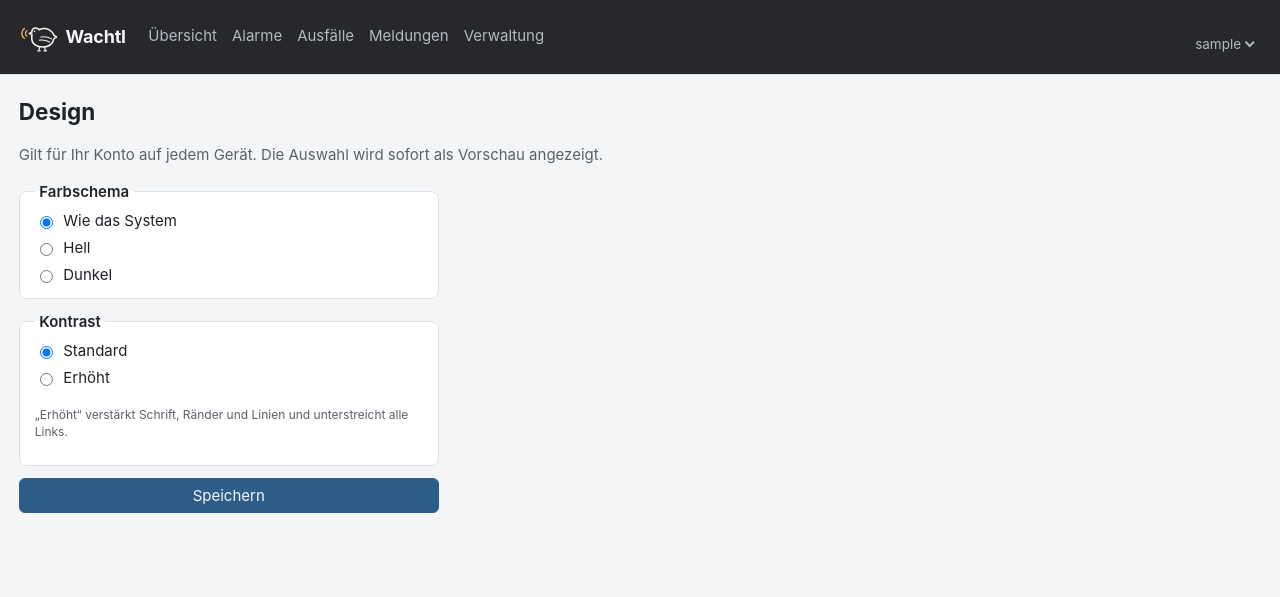
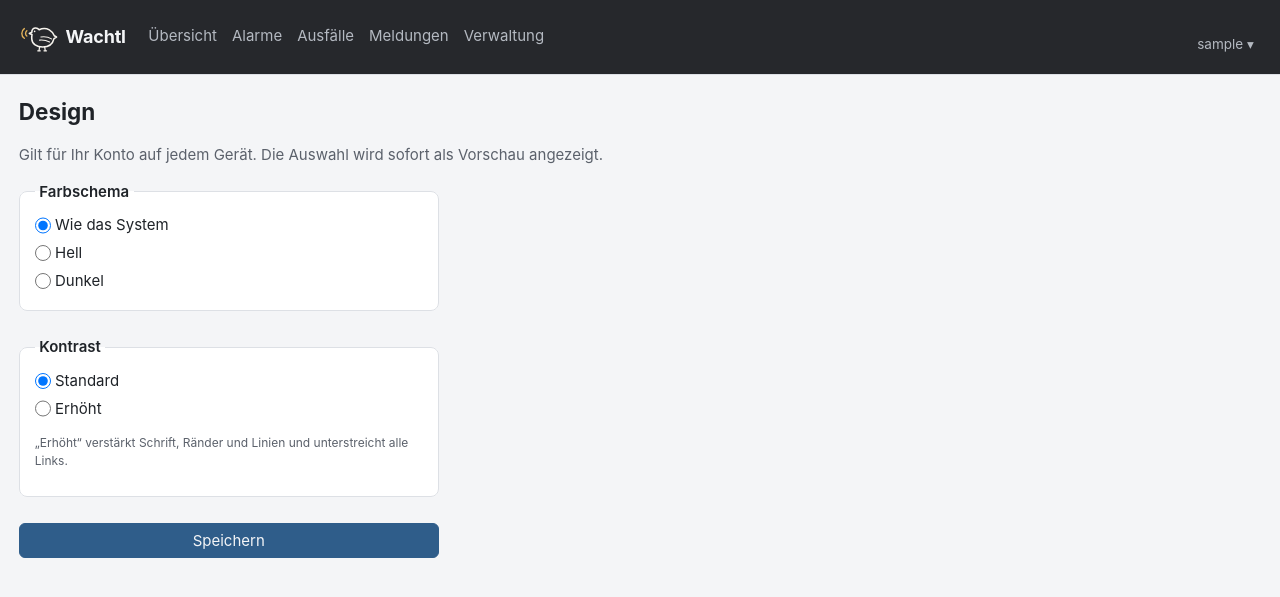
Before and after one commit to fkroczak/Wachtl, a Flask app: page /account/design in a window 1280 px wide. Shown: the top 597 px of the page. Run offline with Flask 3, Linux system fonts and the light colour scheme; the visitor is signed in with stand-in values (Sample User, id 1); data comes from the database, SQL or seed files in the repository; data that the repository does not hold is empty; some libraries are stand-ins or nearby versions.

Commit message:
CSS-Budget einhalten: Farben mit light-dark() statt doppelter Dunkel-Blöcke
- Jede Farbe einmal als light-dark(hell, dunkel); data-theme setzt nur noch
  color-scheme, System folgt automatisch. Stylesheet 24,4 KB statt 26,4 KB
  (Lighthouse-Budget 25 KB)
- Kontrast „Erhöht“ als ein Block mit light-dark()
- Design-Seite nutzt .settings-form, Optionsfelder mit 24-px-Abstand (axe target-size)
- Kontrasttests lesen light-dark() und prüfen, dass jede Farbe einen Dunkelwert hat

Co-Authored-By: Claude Opus 5.5 <noreply@anthropic.com>
Claude-Session: https://claude.ai/code/session_01TQH8u69iZbhUQQqKLvE1rK

```diff
--- a/server/wachtl/static/app.css
+++ b/server/wachtl/static/app.css
@@ -1,161 +1,60 @@
 :root {
-  /* Wachtl-Palette: neutrales Grau, ein gedämpftes Blau als einziger Akzent */
-  --bg: #f4f5f7;
-  --surface: #ffffff;
-  --text: #1f2328;
-  --text-muted: #5b616b;
-  --border: #dde0e5;
-  --accent: #2f5d8a;      /* Links, Schaltflächen, aktive Navigation */
-  --accent-soft: #e7edf4;
-  --jitter: #6b7280;      /* Ursache Paketverlust (Ausfälle) */
-  --band: #c4c8cf;        /* Graph: Rauch, mittlere 50 % der Pings */
-  --band-soft: #e3e5e9;   /* Graph: Rauch, 80 % der Pings */
-  --loss-low: #1d6f8f;    /* Graph: Verlust unter der Warnschwelle (Median, Verluststreifen) */
-  --bar-bg: #26282c;      /* Kopfleiste */
-  --bar-text: #f4f5f7;
-  --bar-muted: #b4b9c1;
+  /* Wachtl-Palette: neutrales Grau, ein gedämpftes Blau als einziger Akzent. light-dark(hell, dunkel)
+     folgt color-scheme: System oder Design-Auswahl (data-theme) */
+  --bg: light-dark(#f4f5f7, #131417);
+  --surface: light-dark(#ffffff, #1c1e22);
+  --text: light-dark(#1f2328, #e8eaed);
+  --text-muted: light-dark(#5b616b, #a3a9b2);
+  --border: light-dark(#dde0e5, #33363c);
+  --accent: light-dark(#2f5d8a, #8fb3d9);      /* Links, Schaltflächen, aktive Navigation */
+  --accent-soft: light-dark(#e7edf4, #23303e);
+  --jitter: light-dark(#6b7280, #a3a9b2);      /* Ursache Paketverlust (Ausfälle) */
+  --band: light-dark(#c4c8cf, #3b3f47);        /* Graph: Rauch, mittlere 50 % der Pings */
+  --band-soft: light-dark(#e3e5e9, #2a2d33);   /* Graph: Rauch, 80 % der Pings */
+  --loss-low: light-dark(#1d6f8f, #6fb7d6);    /* Graph: Verlust unter der Warnschwelle (Median, Verluststreifen) */
+  --bar-bg: light-dark(#26282c, #1c1e22);      /* Kopfleiste */
+  --bar-text: light-dark(#f4f5f7, #e8eaed);
+  --bar-muted: light-dark(#b4b9c1, #a3a9b2);
   /* Statusfarben werden auch als Schrift genutzt: ≥ 4,5:1 auf --surface und --bg (WCAG 1.4.3) */
-  --ok: #2b6a4b;
-  --warn: #855b12;
-  --bad: #a8372c;
-  --off: #7a808a;
-  --field-border: #868c96;  /* Rand von Eingabefeldern: ≥ 3:1 (WCAG 1.4.11) */
-  --focus: #1d4ed8;         /* Fokusring, auf hellen und dunklen Flächen sichtbar */
-  --jitter-line: #b0457a;   /* Graph: Jitter-Linie – unterscheidbar von Median, Schwelle und Meldungen */
-  --report: #7a4a9e;        /* Störungsmeldungen: Markierung im Graph, Badge – unterscheidbar von Status und Jitter */
+  --ok: light-dark(#2b6a4b, #6bbd92);
+  --warn: light-dark(#855b12, #dcae5c);
+  --bad: light-dark(#a8372c, #ec7d71);
+  --off: light-dark(#7a808a, #6f747d);
+  --field-border: light-dark(#868c96, #6f747d);  /* Rand von Eingabefeldern: ≥ 3:1 (WCAG 1.4.11) */
+  --focus: light-dark(#1d4ed8, #93c5fd);         /* Fokusring, auf hellen und dunklen Flächen sichtbar */
+  --jitter-line: light-dark(#b0457a, #e58bb6);   /* Graph: Jitter-Linie – unterscheidbar von Median, Schwelle und Meldungen */
+  --report: light-dark(#7a4a9e, #c3a6e6);        /* Störungsmeldungen: Markierung im Graph, Badge – unterscheidbar von Status und Jitter */
   --radius: 8px;
   font-family: Inter, "Segoe UI", system-ui, -apple-system, Roboto, Arial, sans-serif;
   font-size: 15px;
   color-scheme: light dark;
 }
-/* Farbschema je Benutzer (Benutzermenü → Design): data-theme="light|dark" erzwingt, "system" folgt dem
-   Betriebssystem. Die beiden dunklen Blöcke müssen gleich sein (geprüft in tests/test_ui_quality.py). */
 :root[data-theme="light"] { color-scheme: light; }
-:root[data-theme="dark"] {
-  color-scheme: dark;
-  --bg: #131417;
-  --surface: #1c1e22;
-  --text: #e8eaed;
-  --text-muted: #a3a9b2;
-  --border: #33363c;
-  --accent: #8fb3d9;
-  --accent-soft: #23303e;
-  --jitter: #a3a9b2;
-  --jitter-line: #e58bb6;
-  --band: #3b3f47;
-  --band-soft: #2a2d33;
-  --loss-low: #6fb7d6;
-  --bar-bg: #1c1e22;
-  --bar-text: #e8eaed;
-  --bar-muted: #a3a9b2;
-  --ok: #6bbd92;
-  --warn: #dcae5c;
-  --bad: #ec7d71;
-  --off: #6f747d;
-  --field-border: #6f747d;
-  --focus: #93c5fd;
-  --report: #c3a6e6;
-}
-@media (prefers-color-scheme: dark) {
-  :root:not([data-theme="light"]) {
-    --bg: #131417;
-    --surface: #1c1e22;
-    --text: #e8eaed;
-    --text-muted: #a3a9b2;
-    --border: #33363c;
-    --accent: #8fb3d9;
-    --accent-soft: #23303e;
-    --jitter: #a3a9b2;
-    --jitter-line: #e58bb6;
-    --band: #3b3f47;
-    --band-soft: #2a2d33;
-    --loss-low: #6fb7d6;
-    --bar-bg: #1c1e22;
-    --bar-text: #e8eaed;
-    --bar-muted: #a3a9b2;
-    --ok: #6bbd92;
-    --warn: #dcae5c;
-    --bad: #ec7d71;
-    --off: #6f747d;
-    --field-border: #6f747d;
-    --focus: #93c5fd;
-    --report: #c3a6e6;
-  }
-}
-/* Erhöhter Kontrast: Text ≥ 7:1, kräftige Ränder (Design → Kontrast „Erhöht“) */
+:root[data-theme="dark"] { color-scheme: dark; }
+/* Erhöhter Kontrast (Design → Kontrast „Erhöht“): Text ≥ 7:1, kräftige Ränder */
 :root[data-contrast="high"] {
-  --bg: #f0f1f3;
-  --surface: #ffffff;
-  --text: #000000;
-  --text-muted: #2b2f36;
-  --border: #6b717b;
-  --accent: #0b3d6e;
-  --accent-soft: #e2e9f2;
-  --jitter: #3f444c;
-  --band: #c4c8cf;
-  --band-soft: #e3e5e9;
-  --loss-low: #135670;
+  --bg: light-dark(#f0f1f3, #000000);
+  --surface: light-dark(#ffffff, #0f1012);
+  --text: light-dark(#000000, #ffffff);
+  --text-muted: light-dark(#2b2f36, #d6dae0);
+  --border: light-dark(#6b717b, #8a9099);
+  --accent: light-dark(#0b3d6e, #b5d3f2);
+  --accent-soft: light-dark(#e2e9f2, #1a2633);
+  --jitter: light-dark(#3f444c, #c4c9d0);
+  --band: light-dark(#c4c8cf, #4a4f58);
+  --band-soft: light-dark(#e3e5e9, #2a2d33);
+  --loss-low: light-dark(#135670, #8fd0ec);
   --bar-bg: #000000;
   --bar-text: #ffffff;
-  --bar-muted: #e0e3e8;
-  --ok: #1d5238;
-  --warn: #5f4009;
-  --bad: #8a2219;
-  --off: #4f555e;
-  --field-border: #3f444c;
-  --focus: #1d4ed8;
-  --jitter-line: #8a2e5c;
-  --report: #5b2f80;
-}
-:root[data-contrast="high"][data-theme="dark"] {
-  --bg: #000000;
-  --surface: #0f1012;
-  --text: #ffffff;
-  --text-muted: #d6dae0;
-  --border: #8a9099;
-  --accent: #b5d3f2;
-  --accent-soft: #1a2633;
-  --jitter: #c4c9d0;
-  --band: #4a4f58;
-  --band-soft: #2a2d33;
-  --loss-low: #8fd0ec;
-  --bar-bg: #000000;
-  --bar-text: #ffffff;
-  --bar-muted: #d6dae0;
-  --ok: #8fd9b0;
-  --warn: #f0c674;
-  --bad: #ff9d92;
-  --off: #9aa0a9;
-  --field-border: #a3a9b2;
-  --focus: #bfdbfe;
-  --jitter-line: #f5a8cc;
-  --report: #dcc6f5;
-}
-@media (prefers-color-scheme: dark) {
-  :root[data-contrast="high"]:not([data-theme="light"]) {
-    --bg: #000000;
-    --surface: #0f1012;
-    --text: #ffffff;
-    --text-muted: #d6dae0;
-    --border: #8a9099;
-    --accent: #b5d3f2;
-    --accent-soft: #1a2633;
-    --jitter: #c4c9d0;
-    --band: #4a4f58;
-    --band-soft: #2a2d33;
-    --loss-low: #8fd0ec;
-    --bar-bg: #000000;
-    --bar-text: #ffffff;
-    --bar-muted: #d6dae0;
-    --ok: #8fd9b0;
-    --warn: #f0c674;
-    --bad: #ff9d92;
-    --off: #9aa0a9;
-    --field-border: #a3a9b2;
-    --focus: #bfdbfe;
-    --jitter-line: #f5a8cc;
-    --report: #dcc6f5;
-  }
+  --bar-muted: light-dark(#e0e3e8, #d6dae0);
+  --ok: light-dark(#1d5238, #8fd9b0);
+  --warn: light-dark(#5f4009, #f0c674);
+  --bad: light-dark(#8a2219, #ff9d92);
+  --off: light-dark(#4f555e, #9aa0a9);
+  --field-border: light-dark(#3f444c, #a3a9b2);
+  --focus: light-dark(#1d4ed8, #bfdbfe);
+  --jitter-line: light-dark(#8a2e5c, #f5a8cc);
+  --report: light-dark(#5b2f80, #dcc6f5);
 }
 :root[data-contrast="high"] main a:not(.button) { text-decoration: underline; text-underline-offset: 0.15em; }
 :root[data-contrast="high"] :focus-visible { outline-width: 4px; }
@@ -189,28 +88,24 @@ h2 { font-size: 1.1rem; margin: 1.8rem 0 0.6rem; }
 .topbar nav a { color: var(--bar-muted); padding: 0.2rem 0; border-bottom: 2px solid transparent; }
 .topbar nav a.active, .topbar nav a:hover { color: var(--bar-text); border-color: var(--bar-text); text-decoration: none; }
 .who { display: flex; align-items: center; font-size: 0.9rem; }
-/* Benutzermenü: nur der Name in der Leiste, Konto/Design und abgesetzt „Abmelden“ im Dropdown */
+/* Benutzermenü: Name in der Leiste, Dropdown mit Konto, Design und abgesetzt Abmelden */
 .usermenu { position: relative; }
-.usermenu > summary { list-style: none; cursor: pointer; color: var(--bar-muted); padding: 0.25rem 0.5rem;
-  border-radius: 6px; display: flex; align-items: center; gap: 0.35rem; }
+.usermenu > summary { list-style: none; cursor: pointer; color: var(--bar-muted); padding: 0.25rem 0.5rem; border-radius: 6px; }
 .usermenu > summary::-webkit-details-marker { display: none; }
-.usermenu > summary::after { content: ""; width: 0.4em; height: 0.4em; border: solid currentColor;
-  border-width: 0 2px 2px 0; transform: translateY(-0.15em) rotate(45deg); }
-.usermenu[open] > summary::after { transform: translateY(0.1em) rotate(-135deg); }
+.usermenu > summary::after { content: " ▾" / ""; }
 .usermenu > summary:hover, .usermenu[open] > summary { color: var(--bar-text); background: rgb(255 255 255 / 0.08); }
-.usermenu-panel { position: absolute; right: 0; top: calc(100% + 0.35rem); z-index: 20; min-width: 13rem;
+.usermenu-panel { position: absolute; right: 0; top: calc(100% + 0.35rem); z-index: 20; min-width: 13rem; padding: 0.35rem 0;
   background: var(--surface); color: var(--text); border: 1px solid var(--border); border-radius: var(--radius);
-  box-shadow: 0 6px 20px rgb(0 0 0 / 0.18); padding: 0.35rem 0; }
-.usermenu-head { margin: 0; padding: 0.4rem 0.9rem 0.5rem; font-weight: 600; display: flex; flex-direction: column;
-  border-bottom: 1px solid var(--border); overflow-wrap: anywhere; }
+  box-shadow: 0 6px 20px rgb(0 0 0 / 0.18); }
+.usermenu-head { margin: 0; padding: 0.4rem 0.9rem 0.5rem; font-weight: 600; display: grid; overflow-wrap: anywhere; }
 .usermenu-head .muted { font-weight: 400; }
-.usermenu ul { list-style: none; margin: 0; padding: 0.3rem 0; }
-.usermenu-panel a, .usermenu-logout button { display: block; width: 100%; text-align: left; padding: 0.45rem 0.9rem;
+.usermenu ul { list-style: none; margin: 0; padding: 0.3rem 0; border-block: 1px solid var(--border); }
+.usermenu-panel a, .usermenu-panel button { display: block; width: 100%; text-align: left; padding: 0.45rem 0.9rem;
   color: var(--text); background: none; border: 0; border-radius: 0; text-decoration: none; }
-.usermenu-panel a:hover, .usermenu-logout button:hover { background: var(--accent-soft); text-decoration: none; }
-.usermenu-panel a[aria-current="page"] { font-weight: 600; box-shadow: inset 3px 0 0 var(--accent); }
+.usermenu-panel a:hover, .usermenu-panel button:hover { background: var(--accent-soft); }
+.usermenu-panel a[aria-current] { font-weight: 600; box-shadow: inset 3px 0 0 var(--accent); }
 .usermenu-panel :focus-visible { outline-offset: -3px; }
-.usermenu-logout { margin: 0; padding-top: 0.3rem; border-top: 1px solid var(--border); }
+.usermenu-logout { margin: 0.3rem 0 0; }
 /* schmal: Logo und Konto oben, Navigation als eigene Zeile darunter statt untereinander */
 .topbar nav a { white-space: nowrap; }
 @media (max-width: 700px) {
@@ -475,8 +370,5 @@ details > summary h2 { display: inline; }
 details > summary { cursor: pointer; margin: 1.6rem 0 0.6rem; }
 .excluded { margin: 0.5rem 0 1rem; }
 
-/* Design-Seite: Auswahl als Optionsfelder */
-.design-form fieldset { background: var(--surface); border: 1px solid var(--border); border-radius: var(--radius);
-  padding: 0.5rem 1rem 0.8rem; margin: 0; display: flex; flex-direction: column; gap: 0.35rem; }
-.design-form legend { font-weight: 600; padding: 0 0.3rem; }
-.design-form label.choice { flex-direction: row; align-items: center; gap: 0.5rem; }
+label.choice { flex-direction: row !important; align-items: center; gap: 0.5rem; padding: 0.2rem 0; }
+label.choice input { width: 1.1rem; height: 1.1rem; margin: 0; }
--- a/server/wachtl/templates/design.html
+++ b/server/wachtl/templates/design.html
@@ -3,7 +3,7 @@
 {% block content %}
 <h1>Design</h1>
 <p class="muted">Gilt für Ihr Konto auf jedem Gerät. Die Auswahl wird sofort als Vorschau angezeigt.</p>
-<form method="post" class="stack narrow design-form" data-design-form>
+<form method="post" class="stack narrow settings-form" data-design-form>
   <input type="hidden" name="csrf_token" value="{{ csrf_token() }}">
   <fieldset>
     <legend>Farbschema</legend>
```
Also changed, not shown: server/tests/test_ui_quality.py (+21 -21 lines).
